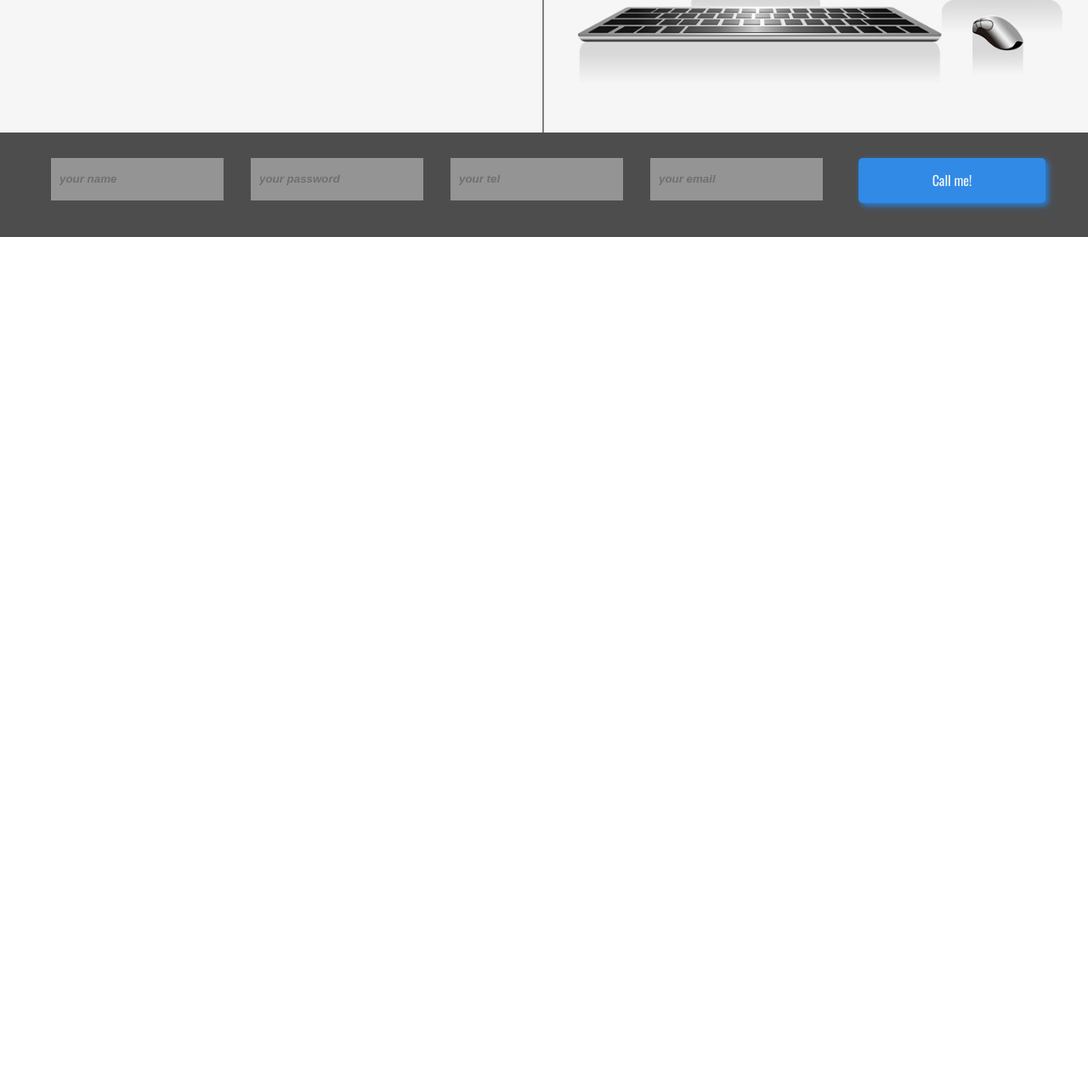
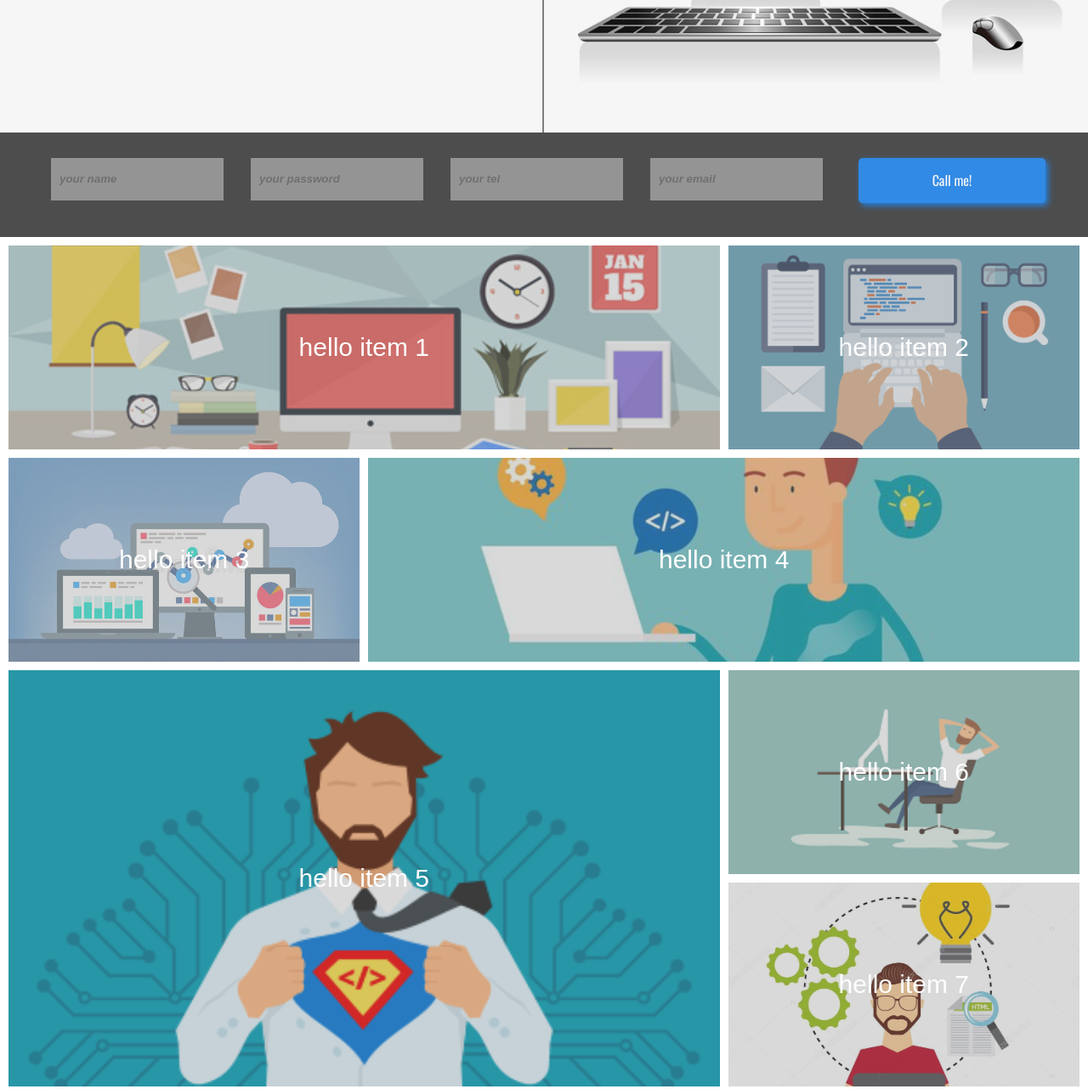
Before and after one commit to Bluesman66/html5css3adv, a website: page app/index.html in a window 1280 px wide. Shown: the part 1177-2459 px from the top of the page at 85% size. Before the commit the page ends 1456 px from the top, so only its background shows below. Drawn offline with nearby package versions, Linux system fonts and the light colour scheme; files that its build step writes are made by us from their sources.

Commit message:
portfolio-section

```diff
--- a/app/index.html
+++ b/app/index.html
@@ -47,6 +47,16 @@
             </form>
         </div>
     </section>
+    <section class="grid portfolio-section">
+        <div class="grid portfolio-item" style="background-image: url(../img/1.jpg)"><span>hello item 1</span></div>
+        <div class="grid portfolio-item" style="background-image: url(../img/2.jpg)"><span>hello item 2</span></div>
+        <div class="grid portfolio-item" style="background-image: url(../img/3.jpg)"><span>hello item 3</span></div>
+        <div class="grid portfolio-item" style="background-image: url(../img/4.jpg)"><span>hello item 4</span></div>
+        <div class="grid portfolio-item" style="background-image: url(../img/5.png)"><span>hello item 5</span></div>
+        <div class="grid portfolio-item" style="background-image: url(../img/6.png)"><span>hello item 6</span></div>
+        <div class="grid portfolio-item" style="background-image: url(../img/7.jpg)"><span>hello item 7</span></div>
+        <div class="grid portfolio-item" style="background-image: url(../img/8.jpg)"><span>hello item 8</span></div>
+    </section>
 </body>
 
 </html>
--- /dev/null
+++ b/app/scss/_section-portfolio.scss
@@ -0,0 +1,63 @@
+.portfolio-section {
+    padding: $size-main;
+    grid-template-columns: repeat(3, 1fr);
+    grid-gap: $size-main;
+}
+
+.portfolio-item {
+    min-height: $size-width/4+vh;
+    background-size: cover;
+    background-position: $position;
+    text-align: $position;
+    align-content: $position;
+    padding: $size-main*2;
+    font-size: $size-main*3;
+    color: lighten($color-dark, 100%);
+    position: relative;
+    transition: all 0.75s ease;
+    cursor: pointer;
+    font-family: $font-second;
+
+    span {
+        position: relative;
+        z-index: 1;
+    }
+
+    &:hover {
+        color: darken($color-blue, 0.2);
+
+        &::before {
+            opacity: 0.8;
+        }
+    }
+
+    &::before {
+        content: '';
+        position: absolute;
+        top: $size-zero;
+        left: $size-zero;
+        right: $size-zero;
+        bottom: $size-zero;
+        background-color: $color-grey;
+        opacity: 0.3;
+        transition: opacity 1s ease;
+    }
+
+    &:nth-child(1) {
+        grid-column: 1/3;
+    }
+
+    &:nth-child(4) {
+        grid-column: 2/4;
+    }
+
+    &:nth-child(5) {
+        grid-column: 1/3;
+        grid-row: 3/5;
+    }
+
+    &:nth-child(8) {
+        grid-column: 1/4;
+        grid-row: 5;
+    }
+}
--- a/app/scss/main.scss
+++ b/app/scss/main.scss
@@ -61,3 +61,4 @@ header.grid {
 @import "buttons";
 @import "section-about";
 @import "section-form";
+@import "section-portfolio";
```
